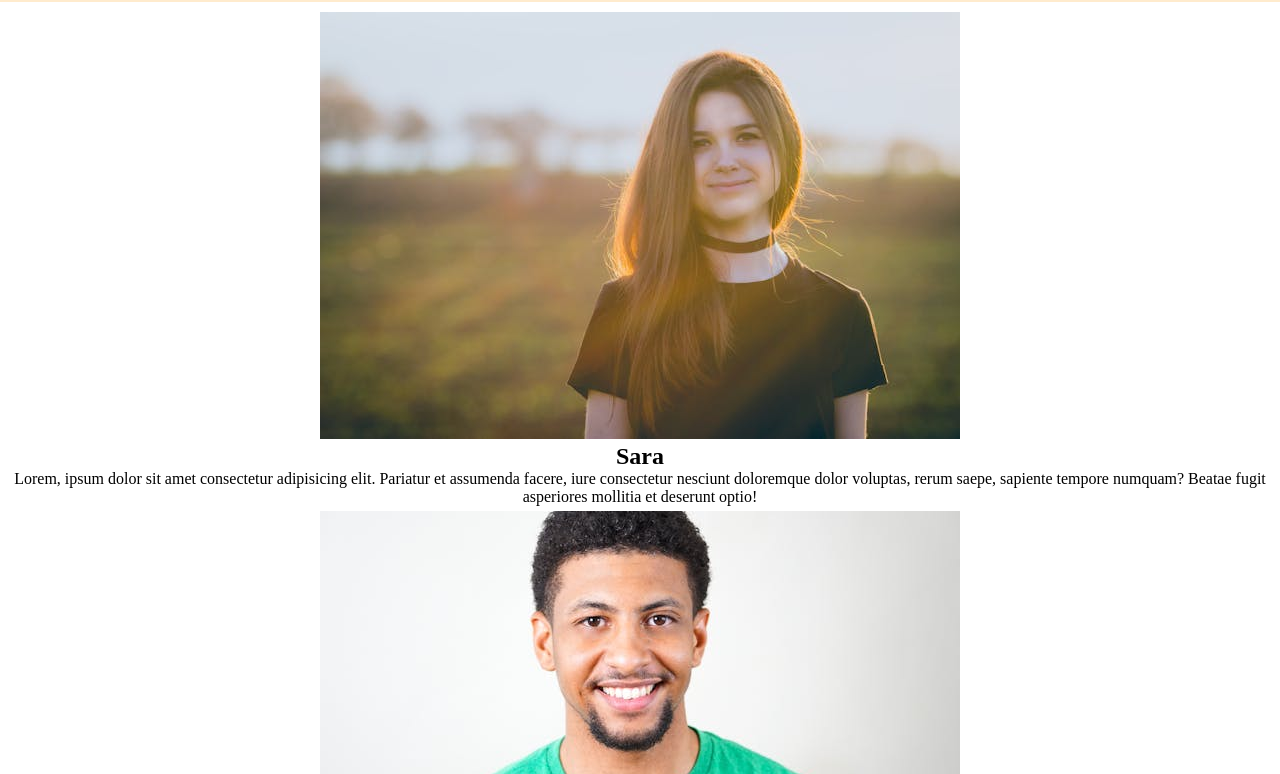
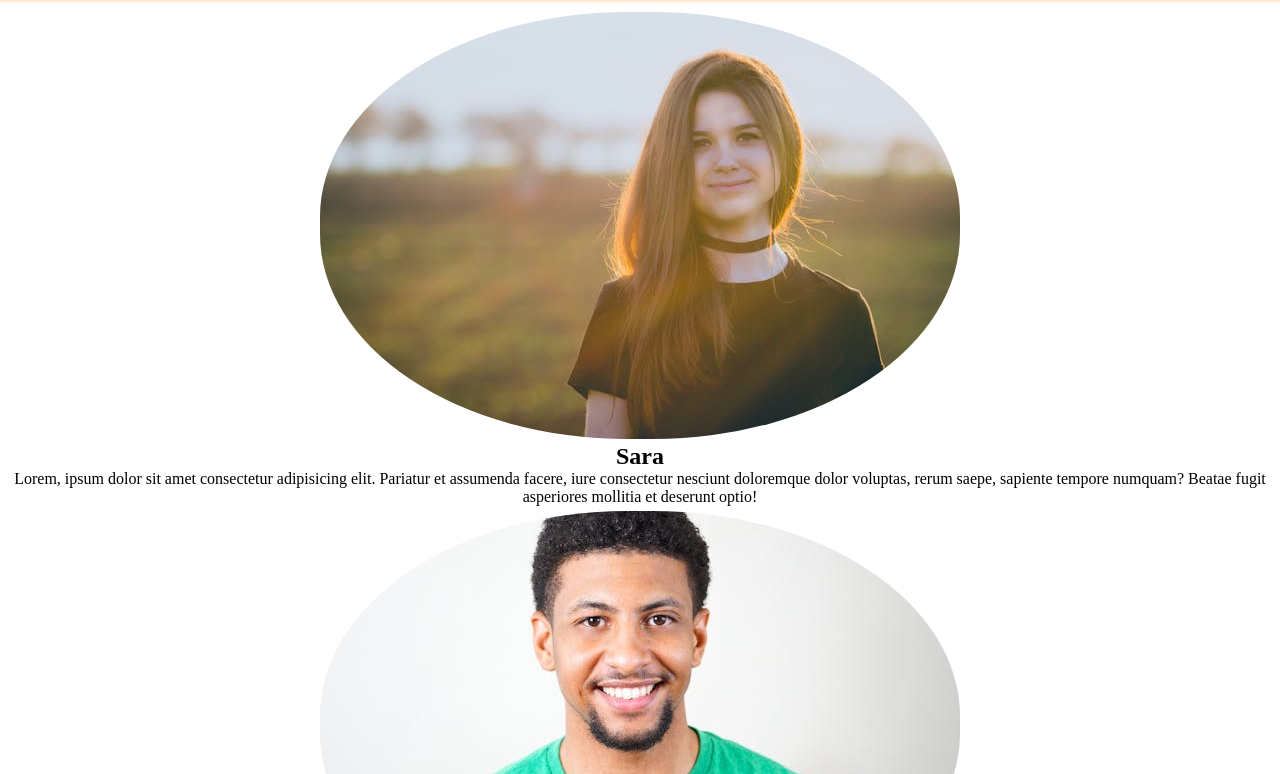
Before and after one commit to BrhaneKidane/W4A, a plain HTML site: page index.html in a window 1280 px wide. Shown: the part 26-800 px from the top of the page. Drawn offline with Linux system fonts and the light colour scheme.

Commit message:
added styling to meet teame image(circular)

```diff
--- a/style.css
+++ b/style.css
@@ -18,6 +18,11 @@
     width: 30vw;
     height: 30vh;
     margin: 5px;
+}
+
+/*image styling of the meet team*/
+.team img{
+  border-radius: 48%;
 }
 
 /*meet team styling*/
```
